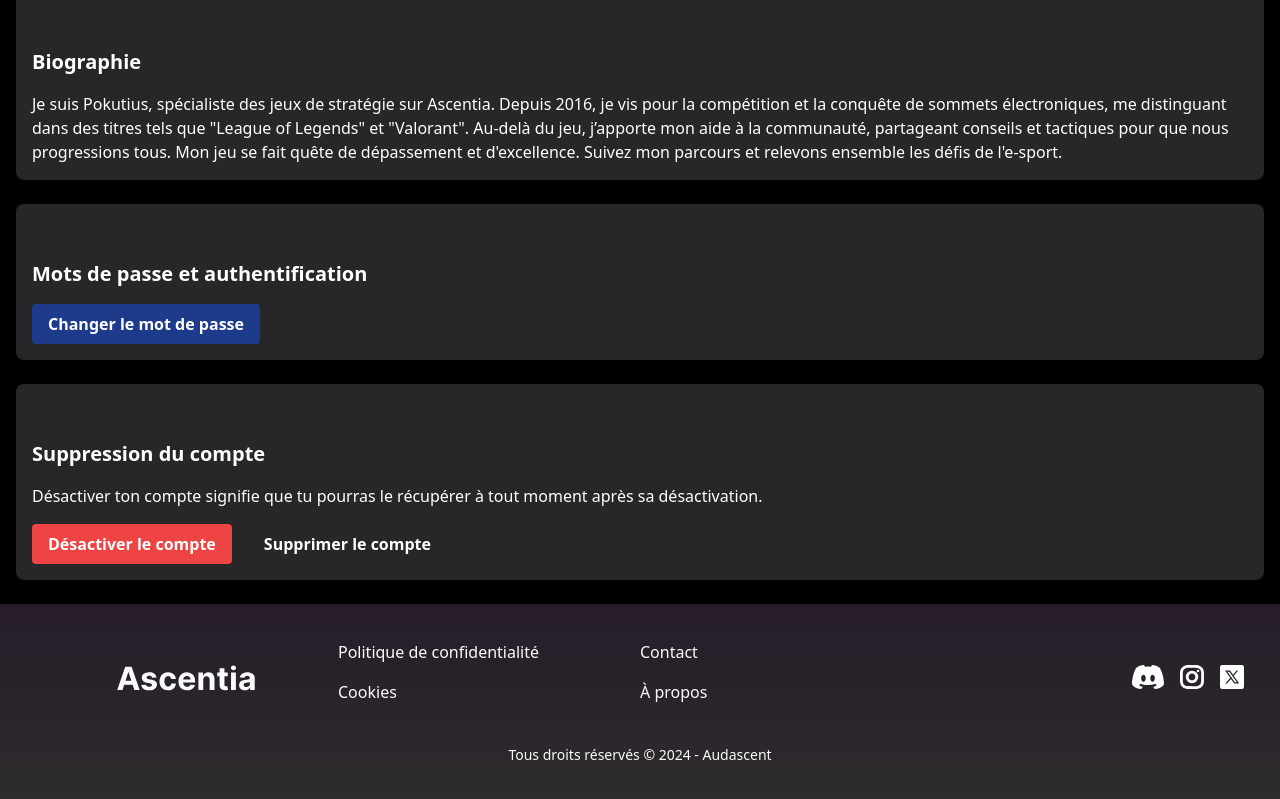
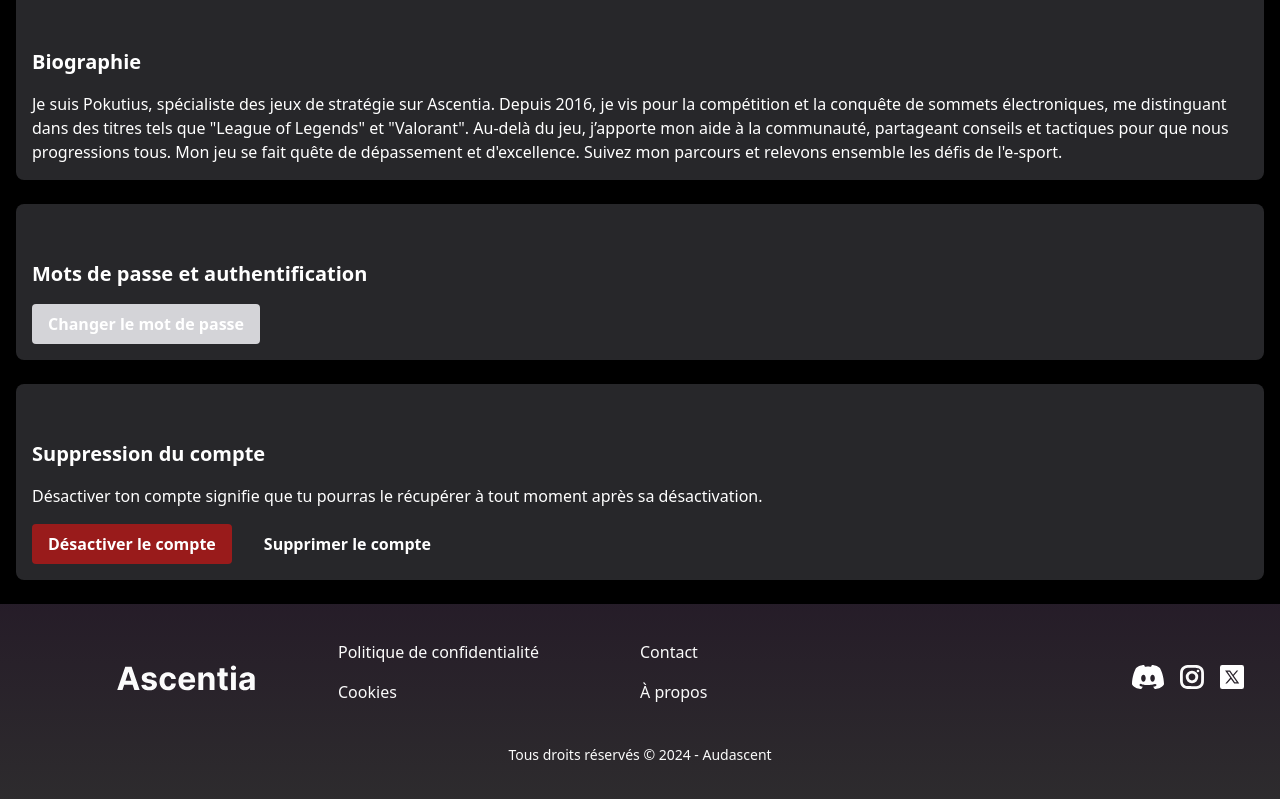
Before and after one commit to shaoual/audascent, a Vue app: page /ProfilPage in a window 1280 px wide. Shown: the part 904-1703 px from the top of the page. Built offline with nearby package versions, Linux system fonts and the light colour scheme.

Commit message:
amelioration page profil

```diff
--- a/src/pages/ProfilPage.vue
+++ b/src/pages/ProfilPage.vue
@@ -55,13 +55,13 @@
       </div>
       <div class="bg-zinc-800 p-4 rounded-lg mt-6">
         <h2 class="text-xl font-bold mb-4">Mots de passe et authentification</h2>
-        <button class="bg-blue-900 hover:bg-black text-white font-bold py-2 px-4 rounded">Changer le mot de passe</button>
+        <button class="bg-zinc-300 hover:bg-black text-white font-bold py-2 px-4 rounded">Changer le mot de passe</button>
       </div>
       <div class="bg-zinc-800 p-4 rounded-lg mt-6">
         <h2 class="text-xl font-bold mb-4">Suppression du compte</h2>
         <p>Désactiver ton compte signifie que tu pourras le récupérer à tout moment après sa désactivation.</p>
         <div class="flex space-x-4 mt-4">
-          <button class="bg-red-500 hover:bg-red-700 text-white font-bold py-2 px-4 rounded">Désactiver le compte</button>
+          <button class="bg-red-800 hover:bg-red-700 text-white font-bold py-2 px-4 rounded">Désactiver le compte</button>
           <button class="border-red-800 hover:bg-red-700 text-white font-bold py-2 px-4 rounded">Supprimer le compte</button>
         </div>
       </div>
```
